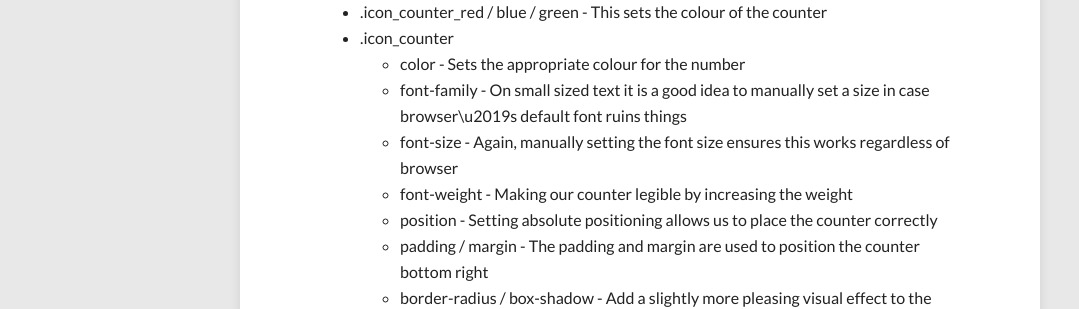
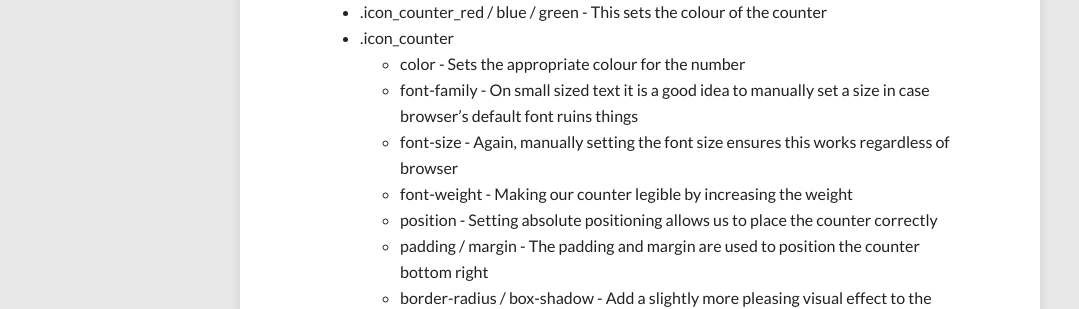
Before and after one commit to onmylemon/onmylemon.github.io, a Jekyll site: the page built from _posts/2014-06-02-Facebook-style-counter-with-Bootstrap-and-FontAwesome.md, in a window 1280 px wide and 900 px high, scrolled down 1983 px. Shown: the part 180-489 px from the top of the window, without its empty margins (0-1079 px from the left). Built offline with Jekyll 4.4.1, drawn with Linux system fonts in a browser that asks for light colours; nearby versions of some CDN libraries; comment, search, counter and statistics services are not loaded.

Commit message:
Removes unicode from article

```diff
--- a/_posts/2014-06-02-Facebook-style-counter-with-Bootstrap-and-FontAwesome.md
+++ b/_posts/2014-06-02-Facebook-style-counter-with-Bootstrap-and-FontAwesome.md
@@ -87,7 +87,7 @@ Breaking down the CSS rules we have here and going over them one by one reveals:
 * .icon_counter_red / blue / green - This sets the colour of the counter
 * .icon_counter
   * color - Sets the appropriate colour for the number
-  * font-family - On small sized text it is a good idea to manually set a size in case browser\u2019s default font ruins things
+  * font-family - On small sized text it is a good idea to manually set a size in case browser's default font ruins things
   * font-size - Again, manually setting the font size ensures this works regardless of browser
   * font-weight - Making our counter legible by increasing the weight
   * position - Setting absolute positioning allows us to place the counter correctly
```
